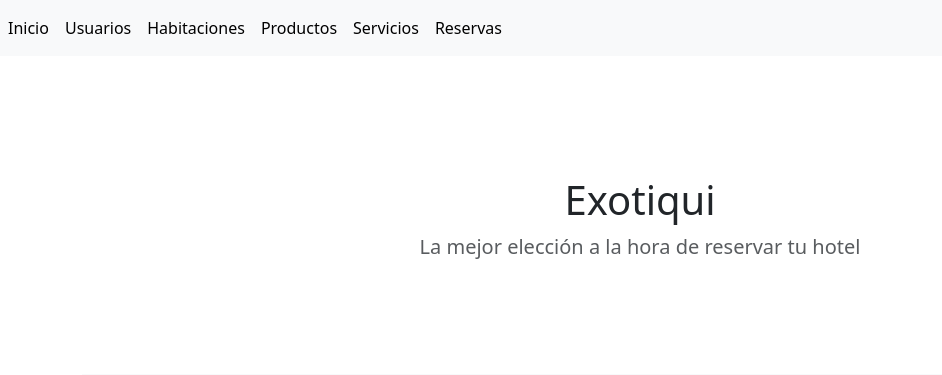
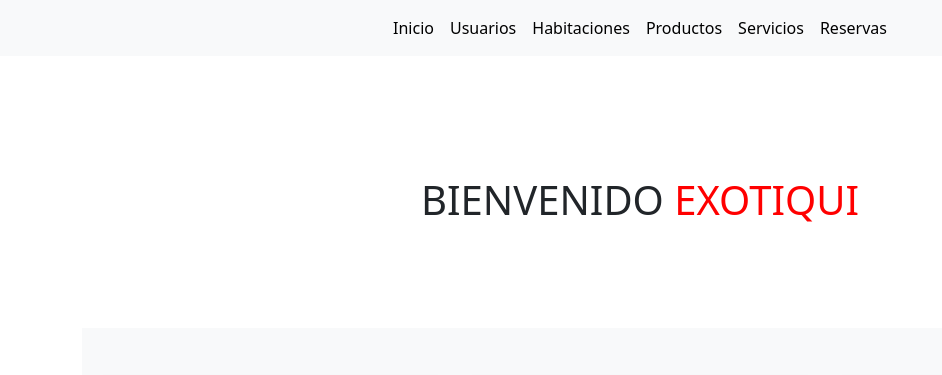
Before and after one commit to danisiliente/aprendizaje-python, a Django app: page / in a window 1280 px wide. Shown: the top 375 px of the page, without its empty margins (0-942 px from the left). Run offline with Django 4.2, Linux system fonts and the light colour scheme.

Commit message:
Modificaciones en la interfaz

```diff
--- a/Web/Django_Python/libreria/templates/base.html
+++ b/Web/Django_Python/libreria/templates/base.html
@@ -9,7 +9,7 @@
 </head>
 <body>
 
-    <nav class="navbar navbar-expand navbar-light bg-light">
+    <nav class="navbar navbar-expand navbar-light bg-light justify-content-center">
         <div class="nav navbar-nav">
           <a class="nav-item nav-link active" href="{% url 'inicio' %}">Inicio</a>
           <a class="nav-item nav-link active" href="{% url 'libros' %}">Usuarios</a>
@@ -30,7 +30,6 @@
     </div>
 
     {% load static %}
-    <img src="{% static 'img/ouija.jpg' %}" class="img-fluid mt-4" alt="...">
 
     <script src="https://cdn.jsdelivr.net/npm/bootstrap@5.3.2/dist/js/bootstrap.bundle.min.js" integrity="sha384-C6RzsynM9kWDrMNeT87bh95OGNyZPhcTNXj1NW7RuBCsyN/o0jlpcV8Qyq46cDfL" crossorigin="anonymous"></script>
 </body>
--- a/Web/Django_Python/libreria/templates/paginas/inicio.html
+++ b/Web/Django_Python/libreria/templates/paginas/inicio.html
@@ -4,29 +4,12 @@
 
 {% block contenido %}
 
-<!-- <div class="p-5 bg-light">
-    <div class="container">
-        <h1 class="display-3">BIENVENIDO A <span style="color: red;">EXOTIQUI</span></h1>
-        <p class="lead">Ingresar usuarios</p>
-        <hr class="my-2">
-
-        <p class="lead">
-            <a class="btn btn-primary btn-lg" href="">Empezar</a>
-        </p>
-    </div>
-</div> -->
-
 <main>
 
   <section class="py-5 text-center container">
     <div class="row py-lg-5">
       <div class="col-lg-6 col-md-8 mx-auto">
-        <h1 class="fw-light">Exotiqui</h1>
-        <p class="lead text-muted">La mejor elección a la hora de reservar tu hotel</p>
-        <!-- <p>
-            <a href="#" class="btn btn-primary my-2">Main call to action</a>
-            <a href="#" class="btn btn-secondary my-2">Secondary action</a>
-          </p> -->
+        <h1 class="fw-light">BIENVENIDO <span style="color: red;">EXOTIQUI</span></h1>
       </div>
     </div>
   </section>
@@ -46,7 +29,7 @@
                   <button type="button" class="btn btn-sm btn-outline-secondary">Ver</button>
                   <button type="button" class="btn btn-sm btn-outline-secondary">Reservar</button>
                 </div>
-                <small class="text-muted">9 mins</small>
+                <small class="text-muted">$</small>
               </div>
             </div>
           </div>
@@ -62,7 +45,7 @@
                   <button type="button" class="btn btn-sm btn-outline-secondary">Ver</button>
                   <button type="button" class="btn btn-sm btn-outline-secondary">Reservar</button>
                 </div>
-                <small class="text-muted">9 mins</small>
+                <small class="text-muted">$</small>
               </div>
             </div>
           </div>
@@ -78,7 +61,7 @@
                   <button type="button" class="btn btn-sm btn-outline-secondary">Ver</button>
                   <button type="button" class="btn btn-sm btn-outline-secondary">Reservar</button>
                 </div>
-                <small class="text-muted">9 mins</small>
+                <small class="text-muted">$</small>
               </div>
             </div>
           </div>
@@ -95,7 +78,7 @@
                   <button type="button" class="btn btn-sm btn-outline-secondary">Ver</button>
                   <button type="button" class="btn btn-sm btn-outline-secondary">Reservar</button>
                 </div>
-                <small class="text-muted">9 mins</small>
+                <small class="text-muted">$</small>
               </div>
             </div>
           </div>
@@ -111,7 +94,7 @@
                   <button type="button" class="btn btn-sm btn-outline-secondary">Ver</button>
                   <button type="button" class="btn btn-sm btn-outline-secondary">Reservar</button>
                 </div>
-                <small class="text-muted">9 mins</small>
+                <small class="text-muted">$</small>
               </div>
             </div>
           </div>
@@ -127,7 +110,7 @@
                   <button type="button" class="btn btn-sm btn-outline-secondary">Ver</button>
                   <button type="button" class="btn btn-sm btn-outline-secondary">Reservar</button>
                 </div>
-                <small class="text-muted">9 mins</small>
+                <small class="text-muted">$</small>
               </div>
             </div>
           </div>
```
Also changed, not shown: Web/Django_Python/libreria/templates/libros/index.html (+9 -0 lines), Web/Django_Python/libreria/templates/paginas/nosotros.html (+7 -1 lines).
